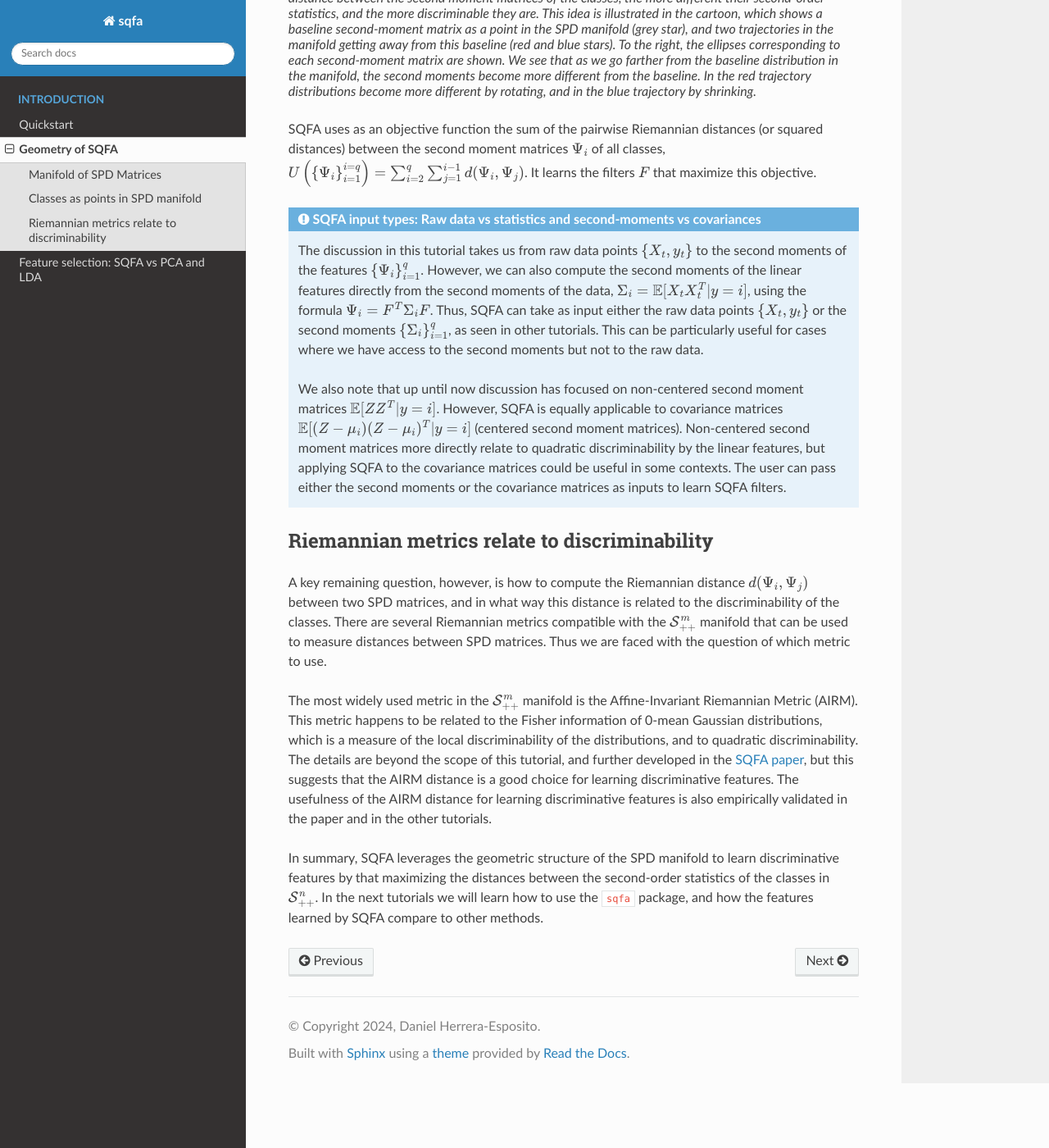
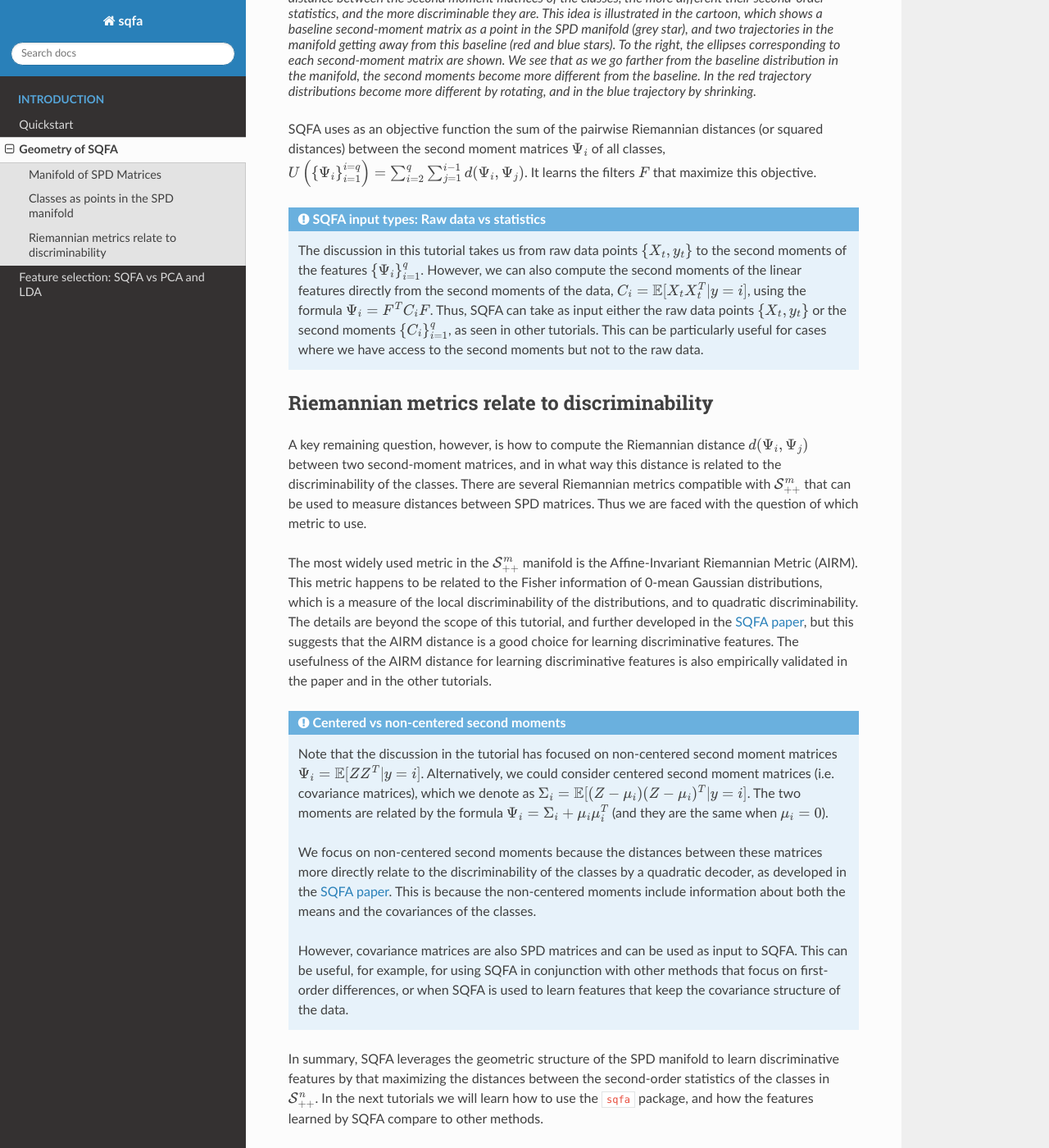
Before and after one commit to dherrera1911/sqfa, a Sphinx documentation site: the page built from docs/source/tutorials/spd_geometry.md, in a window 1280 px wide and 1400 px high, scrolled down 2548 px. Shown: the whole window at 82% size. Built offline with Sphinx 7.4.7 and the Read the Docs theme 3.1.0, drawn with Linux system fonts in a browser that asks for light colours; pages that are not in the unit, such as notebooks, are missing from menus; some of the changed text lies outside the part shown.

Commit message:
Tidy up centered vs non-centered note

```diff
--- a/docs/source/tutorials/spd_geometry.md
+++ b/docs/source/tutorials/spd_geometry.md
@@ -60,7 +60,7 @@ such spaces, like measuring distances, interpolating, finding averages, etc.
 </figure>
 :::
 
-## Classes as points in SPD manifold
+## Classes as points in the SPD manifold
 
 SQFA is a technique for supervised filter learning, or dimensionality
 reduction. This means that given a dataset $\{X_t, y_t\}_{t=1}^N$ where
@@ -84,10 +84,23 @@ dataset $\{Z_t, y_t\}_{t=1}^N$. Thus, LDA maximizes the first-order differences
 between classes, by maximizing the Euclidean distances between the class means
 $\mu_i = \mathbb{E}[Z | y=i]$ (normalized by the within-class variance).
 
-First-order differences are the simplest to optimize for, but in real-world
-data they may not capture all relevant differences between classes.
-SQFA considers the second-order differences between classes, which
-is the obvious next step. How should one represent second-order
+<figure>
+<p align="center">
+  <img src="../_static/sqfa_geometry.svg" width="700">
+  <figcaption>
+  <b>Geometry of data statistics.</b>
+  <i>SQFA considers the geometry of the second-order statistics of
+  the data features as points in the SPD manifold. The locations of the
+  points in the SPD manifold depends on the filters that are applied to
+  the dataset. We use Riemannian geometry to measure the
+  distances between the statistics.</i>
+  </figcaption>
+</p>
+</figure>
+
+First-order differences, however may not capture all relevant differences
+between classes. SQFA considers the second-order differences between classes,
+which is the obvious next step. How should one represent second-order
 differences between classes? SQFA uses Riemannian geometry to compute
 distances between second-order statistics of the classes in
 the manifold $\mathcal{S}^n_{++}$. This is analogous to how LDA uses
@@ -101,20 +114,6 @@ of the features $\Psi_i = \mathbb{E}[ZZ^T | y=i]$.
 The matrices $\Psi_i$ are $m \times m$ SPD matrices, and
 so the $q$ matrices $\{\Psi_i\}_{i=1}^q$ define $q$ points in
 the SPD manifold $\mathcal{S}^m_{++}$.
-
-<figure>
-<p align="center">
-  <img src="../_static/sqfa_geometry.svg" width="700">
-  <figcaption>
-  <b>Geometry of data statistics.</b>
-  <i>SQFA considers the geometry of the second-order statistics of
-  the data features as points in the SPD manifold. The locations of the
-  points in the SPD manifold depends on the filters that are applied to
-  the dataset. We use Riemannian geometry to measure the
-  distances between the statistics.</i>
-  </figcaption>
-</p>
-</figure>
 
 The insight behind SQFA is that larger Riemannian distances
 between the second-order statistics of the classes $i$ and $j$
@@ -146,36 +145,26 @@ SQFA uses as an objective function the sum of the pairwise Riemannian distances
 $U\left(\left\{\Psi_i\right\}_{i=1}^{i=q}\right) = \sum_{i=2}^{q}\sum_{j=1}^{i-1} d(\Psi_i,\Psi_j)$.
 It learns the filters $F$ that maximize this objective.
 
-:::{admonition} SQFA input types: Raw data vs statistics and second-moments vs covariances
+:::{admonition} SQFA input types: Raw data vs statistics
 The discussion in this tutorial takes us from raw data points $\{X_t, y_t\}$
 to the second moments of the features $\{\Psi_i\}_{i=1}^q$. However,
 we can also compute the second moments of the linear features directly from
-the second moments of the data, $\Sigma_i = \mathbb{E}[X_t X_t^T | y=i]$,
-using the formula $\Psi_i = F^T \Sigma_i F$.
+the second moments of the data, $C_i = \mathbb{E}[X_t X_t^T | y=i]$,
+using the formula $\Psi_i = F^T C_i F$.
 Thus, SQFA can take as input either the raw data
-points $\{X_t, y_t\}$ or the second moments $\{\Sigma_i\}_{i=1}^q$,
+points $\{X_t, y_t\}$ or the second moments $\{C_i\}_{i=1}^q$,
 as seen in other tutorials. This can be particularly useful for cases
 where we have access to the second moments but not to the raw data.
-
-We also note that up until now discussion has focused on
-non-centered second moment matrices $\mathbb{E}[ZZ^T | y=i]$.
-However, SQFA is equally applicable to covariance matrices
-$\mathbb{E}[(Z-\mu_i)(Z-\mu_i)^T | y=i]$ (centered second
-moment matrices). Non-centered second moment
-matrices more directly relate to quadratic discriminability
-by the linear features, but applying SQFA to the covariance matrices
-could be useful in some contexts. The user can pass either the second moments
-or the covariance matrices as inputs to learn SQFA filters.
 :::
 
 
 ## Riemannian metrics relate to discriminability
 
 A key remaining question, however, is how to compute the Riemannian distance
-$d(\Psi_i, \Psi_j)$ between two SPD matrices, and in what way this distance
-is related to the discriminability of the classes.
-There are several Riemannian metrics compatible with the $\mathcal{S}^m_{++}$
-manifold that can be used to measure distances between SPD matrices.
+$d(\Psi_i, \Psi_j)$ between two second-moment matrices, and in what way this
+distance is related to the discriminability of the classes.
+There are several Riemannian metrics compatible with $\mathcal{S}^m_{++}$
+that can be used to measure distances between SPD matrices.
 Thus we are faced with the question of which metric to use.
 
 The most widely used metric in the $\mathcal{S}^m_{++}$ manifold
@@ -190,6 +179,29 @@ The usefulness of the AIRM
 distance for learning discriminative features is also empirically validated in
 the paper and in the other tutorials.
 
+:::{admonition} Centered vs non-centered second moments
+:name: centered-vs-non-centered
+Note that the discussion in the tutorial has focused on non-centered second
+moment matrices $\Psi_i = \mathbb{E}[ZZ^T | y=i]$. Alternatively, we could
+consider centered second moment matrices (i.e. covariance matrices),
+which we denote as $\Sigma_i = \mathbb{E}[(Z-\mu_i)(Z-\mu_i)^T | y=i]$.
+The two moments are related by the formula
+$\Psi_i = \Sigma_i + \mu_i \mu_i^T$ (and they are the same when
+$\mu_i=0$).
+
+We focus on non-centered second moments because the distances between
+these matrices more directly relate to the discriminability of the classes
+by a quadratic decoder, as developed in the
+[SQFA paper](https://openreview.net/pdf?id=vxdPzM18Xx). This is because
+the non-centered moments include information about both the means and the
+covariances of the classes.
+
+However, covariance matrices are also SPD matrices and can be used as input
+to SQFA. This can be useful, for example, for using SQFA in conjunction with
+other methods that focus on first-order differences, or when SQFA is used
+to learn features that keep the covariance structure of the data.
+:::
+
 In summary, SQFA leverages the geometric structure of the SPD manifold
 to learn discriminative features by that maximizing the distances between
 the second-order statistics of the classes in $\mathcal{S}^n_{++}$.
```
Also changed, not shown: docs/source/tutorials/toy_problem.md (+3 -1 lines).
